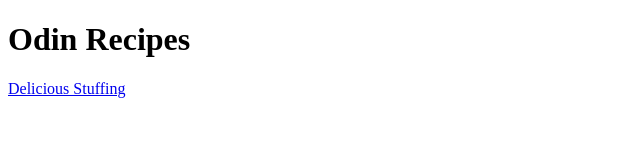
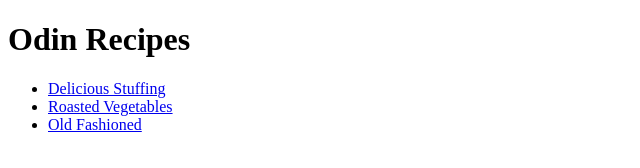
Before and after one commit to cynnerbinner/odin-recipies, a plain HTML site: page index.html in a window 1280 px wide. Shown: the whole page, without its empty margins (0-640 px from the left). Drawn offline with Linux system fonts and the light colour scheme.

Commit message:
Add links to tindex

```diff
--- a/index.html
+++ b/index.html
@@ -4,10 +4,14 @@
     <meta charset="UTF-8">
     <meta http-equiv="X-UA-Compatible" content="IE=edge">
     <meta name="viewport" content="width=device-width, initial-scale=1.0">
-    <title>Spicy Recipes</title>
+    <title>Holiday Recipes</title>
 </head>
 <body>
     <h1>Odin Recipes</h1>
-    <a href="recipes/stuffing.html">Delicious Stuffing</a>
+    <ul>
+    <li><a href="recipes/stuffing.html">Delicious Stuffing</a></li>
+    <li><a href="recipes/roast_veg.html">Roasted Vegetables</a></li>
+    <li><a href="recipes/old_fashioned.html">Old Fashioned</a></li>
+    </ul>
 </body>
 </html>
```
